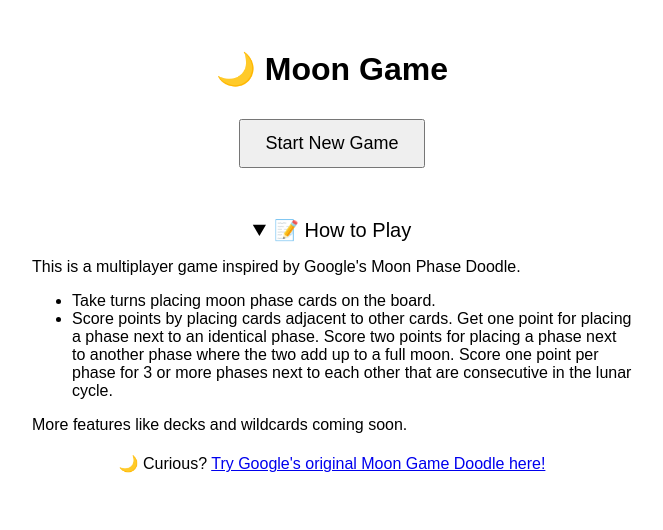
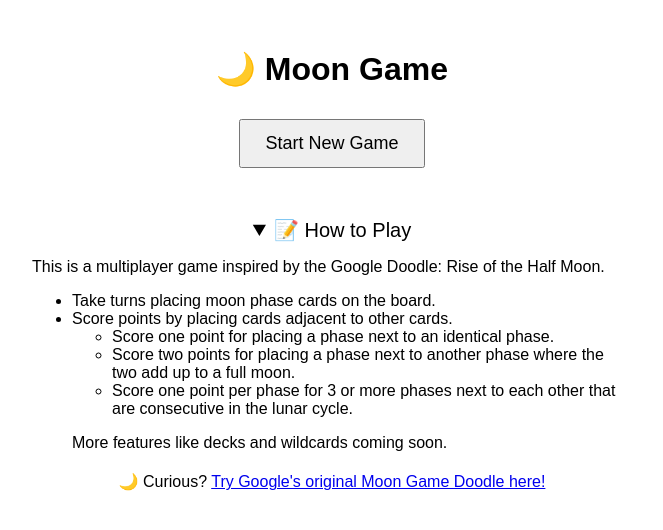
Before and after one commit to cindyli-xkcd/moon-game, a Flask app: page / in a window 1280 px wide, after a click on "📝 How to Play". Shown: the top 530 px of the page, without its empty margins (308-971 px from the left). Run offline with Flask 3, Linux system fonts and the light colour scheme.

Commit message:
edit landing tutorial

```diff
--- a/website/templates/landing.html
+++ b/website/templates/landing.html
@@ -92,16 +92,20 @@
   <details>
     <summary style="font-size:20px;cursor:pointer;">📝 How to Play</summary>
     <div style="text-align:left; max-width:600px; margin:0 auto;">
-      <p>This is a multiplayer game inspired by Google's Moon Phase Doodle.</p>
+      <p>This is a multiplayer game inspired by the Google Doodle: Rise of the Half Moon.</p>
       <ul>
         <li>Take turns placing moon phase cards on the board.</li>
-        <li>Score points by placing cards adjacent to other cards. Get one point for placing a phase next to an identical phase. Score two points for placing a phase next to another phase where the two add up to a full moon. Score one point per phase for 3 or more phases next to each other that are consecutive in the lunar cycle.
+        <li>Score points by placing cards adjacent to other cards.
+		<ul>
+		    <li> Score one point for placing a phase next to an identical phase.
+	            <li> Score two points for placing a phase next to another phase where the two add up to a full moon.
+		    <li>Score one point per phase for 3 or more phases next to each other that are consecutive in the lunar cycle.
       </ul>
       <p>More features like decks and wildcards coming soon.</p>
     </div>
   </details>
   <p style="margin-top:20px;">
-    🌙 Curious? <a href="https://www.google.com/doodles/celebrating-the-moon" target="_blank">Try Google's original Moon Game Doodle here!</a>
+    🌙 Curious? <a href="https://www.google.com/doodle/rise-of-the-half-moon" target="_blank">Try Google's original Moon Game Doodle here!</a>
   </p>
 </div>
 
```
